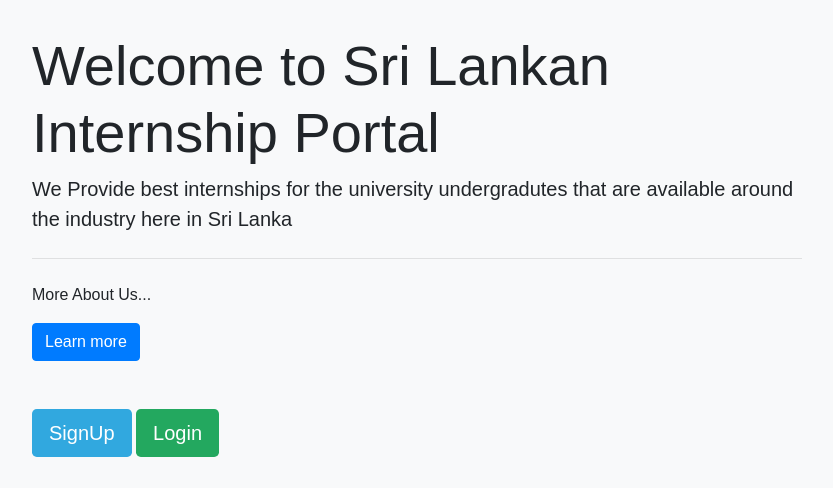
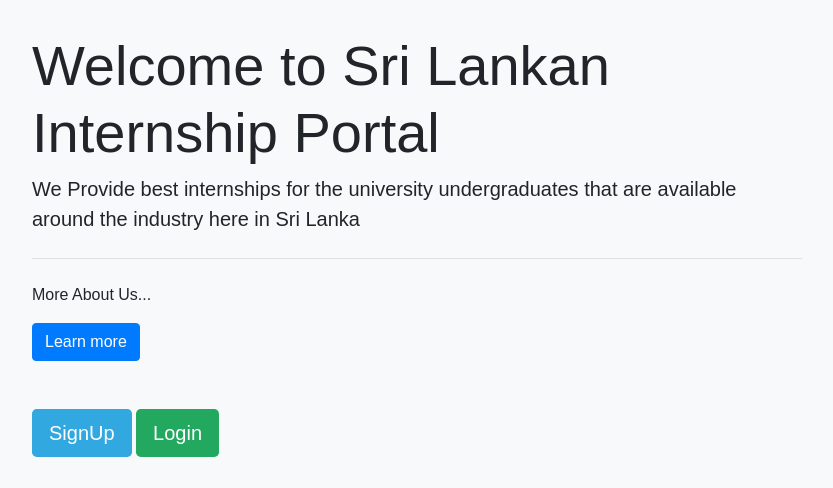
Before and after one commit to SandaruwanSan/CTEC-31042-Group-Project-Team-Debugging-Dynamos, a Flask app: page /home in a window 1280 px wide. Shown: the part 56-544 px from the top of the page, without its empty margins (223-1056 px from the left). Run offline with Flask 3, Linux system fonts and the light colour scheme; some libraries are stand-ins or nearby versions.

Commit message:
wordcorrection

```diff
--- a/templates/home.html
+++ b/templates/home.html
@@ -74,7 +74,7 @@
         <div class="jumbotron">
             <div class="container">
                 <h1 class="display-4">Welcome to Sri Lankan Internship Portal</h1>
-                <p class="lead">We Provide best internships for the university undergradutes that are available around the industry here in Sri Lanka</p>
+                <p class="lead">We Provide best internships for the university undergraduates that are available around the industry here in Sri Lanka</p>
                 <hr class="my-4">
                 <p>More About Us...</p>
                 <a class="btn btn-primary btn-lb" href="#" role="button">Learn more</a>
```
